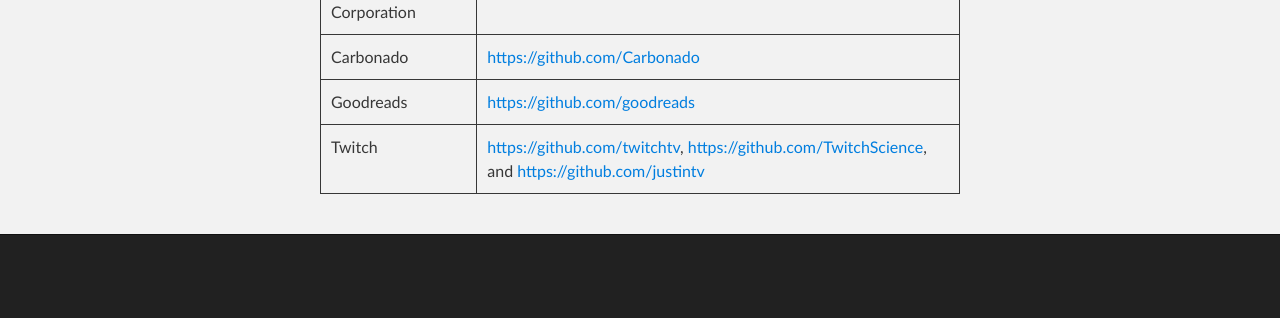
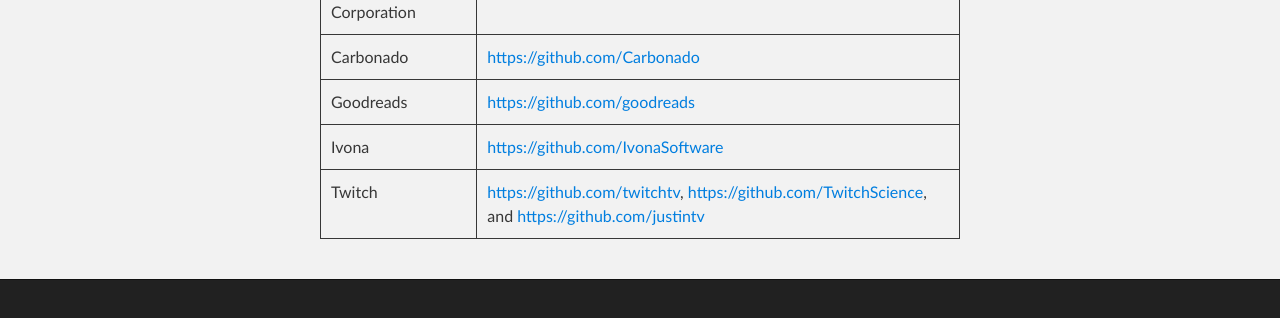
Before and after one commit to salewski/amzn.github.io, a plain HTML site: page index.html in a window 1280 px wide. Shown: the part 378-696 px from the top of the page. Drawn offline with Linux system fonts and the light colour scheme.

Commit message:
Adding Ivona

```diff
--- a/index.html
+++ b/index.html
@@ -63,6 +63,10 @@
             <td><a href="https://github.com/goodreads">https://github.com/goodreads</a></td>
           </tr>
           <tr>
+            <td>Ivona</td>
+            <td><a href="https://github.com/IvonaSoftware">https://github.com/IvonaSoftware</a></td>
+          </tr>
+          <tr>
             <td>Twitch</td>
             <td><a href="https://github.com/twitchtv">https://github.com/twitchtv</a>, <a href="https://github.com/TwitchScience">https://github.com/TwitchScience</a>, and <a href="https://github.com/justintv">https://github.com/justintv</a></td>
           </tr>
```
